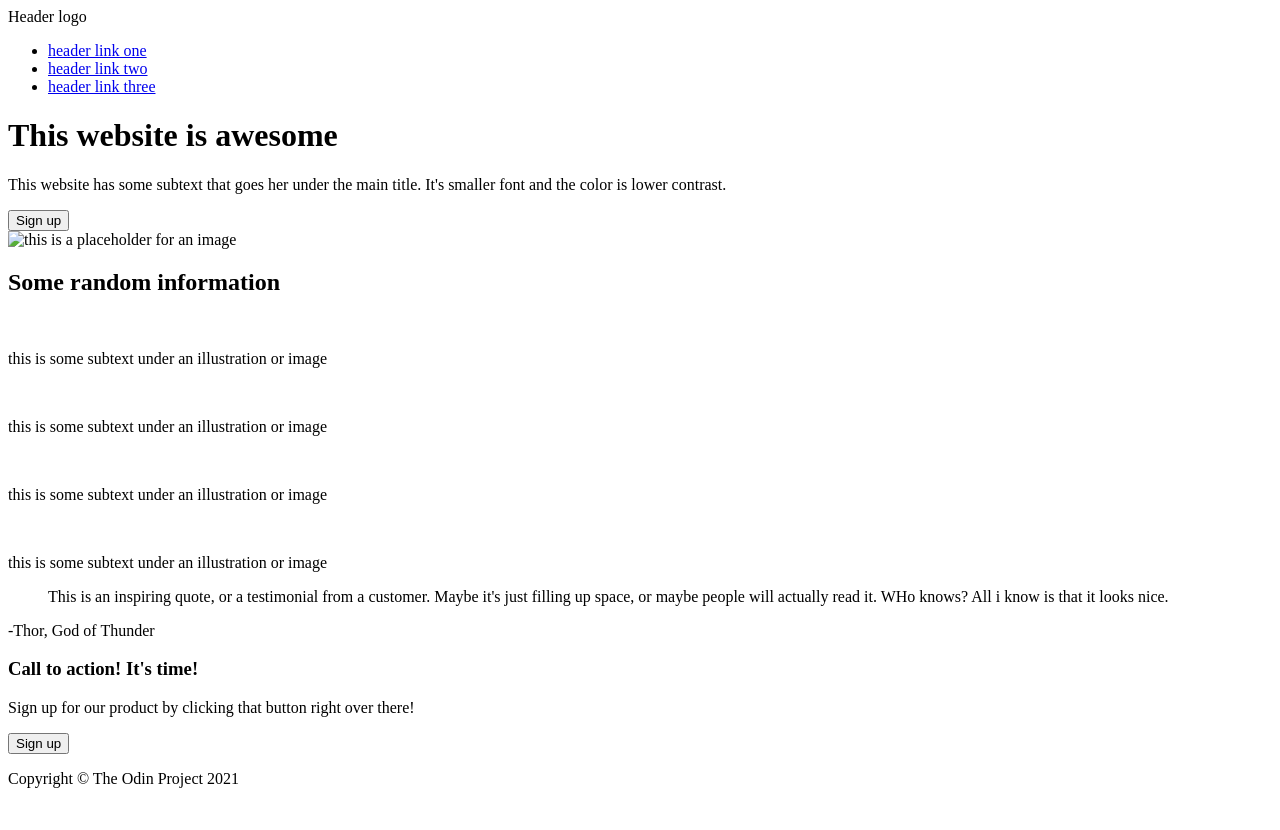
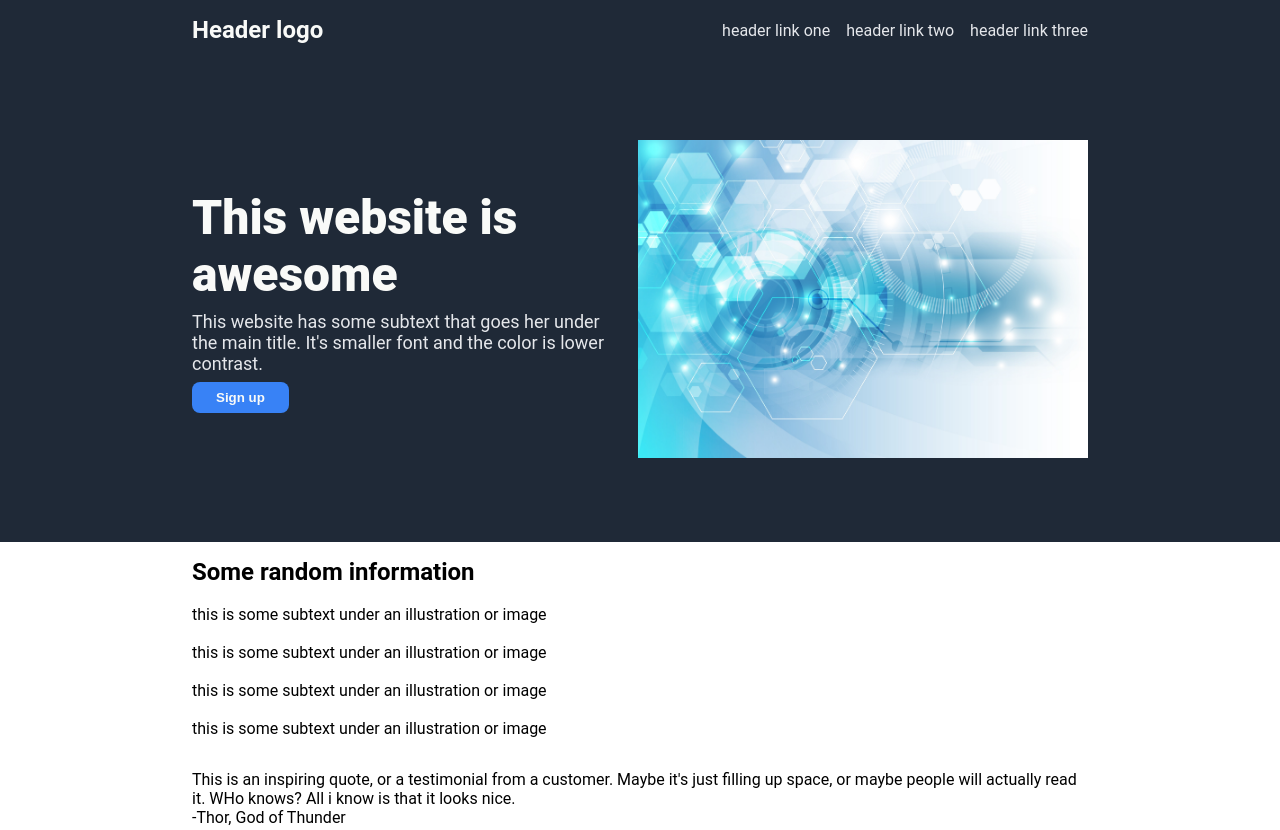
Before and after one commit to Copojacaab/landing-page, a plain HTML site: page index.html in a window 1280 px wide. Shown: the top 830 px of the page. Before the commit the page ends 804 px from the top, so only its background shows below. Drawn offline with Linux system fonts and the light colour scheme.

Commit message:
added the css for the hero section

```diff
--- a/index.html
+++ b/index.html
@@ -30,7 +30,7 @@
                 <button>Sign up</button>
             </div>
             <div class="hero-img">
-                <img src="" alt="this is a placeholder for an image">
+                <img src="img/licensed-image.jpeg" alt="this is a placeholder for an image">
             </div>
         </div>
 
--- a/style.css
+++ b/style.css
@@ -0,0 +1,89 @@
+/* === RESET E STILI GLOBALI === */
+* {
+  margin: 0;
+  padding: 0;
+  box-sizing: border-box;
+}
+
+body {
+  font-family: Roboto, sans-serif;
+}
+
+a {
+  color: #E5E7EB;
+  text-decoration: none;
+}
+
+ul {
+  list-style: none;
+  display: flex;
+  gap: 16px;
+}
+
+/* === LAYOUT GENERALE DELLE SEZIONI === */
+header, .hero, .info, .quote-section, .cta, footer {
+  padding-left: 15%;
+  padding-right: 15%;
+  padding-top: 16px;
+  padding-bottom: 16px;
+}
+
+/* === SEZIONI CON SFONDO SCURO === */
+header, .hero, footer {
+  background-color: #1F2937;
+  color: #F9FAF8;
+}
+
+/* === HEADER === */
+header {
+  display: flex;
+  justify-content: space-between;
+  align-items: center;
+}
+
+.logo {
+  font-size: 24px;
+  color: #F9FAF8;
+  font-weight: bold;
+}
+
+/* === HERO SECTION === */
+.hero {
+  display: flex;
+  justify-content: space-between;
+  align-items: center;
+  gap: 32px;
+  padding-top: 80px;  /* Più spazio verticale */
+  padding-bottom: 80px;
+}
+
+.hero-text {
+  display: flex;
+  flex-direction: column;
+  gap: 8px; /* Spazio tra h1, p, button */
+}
+
+.hero h1 {
+  font-size: 48px;
+  font-weight: 900;
+}
+
+.hero p {
+  font-size: 18px;
+  color: #E5E7EB;
+}
+
+.hero button {
+  background-color: #3882F6;
+  color: #F9FAF8;
+  border: none;
+  border-radius: 8px;
+  padding: 8px 24px;
+  font-weight: bold;
+  align-self: flex-start; /* Allinea il bottone a sinistra */
+}
+
+.hero-img img {
+  width: 450px;
+  height: auto;
+}
```
Also changed, not shown: img/licensed-image.jpeg (added), 1 other file.
